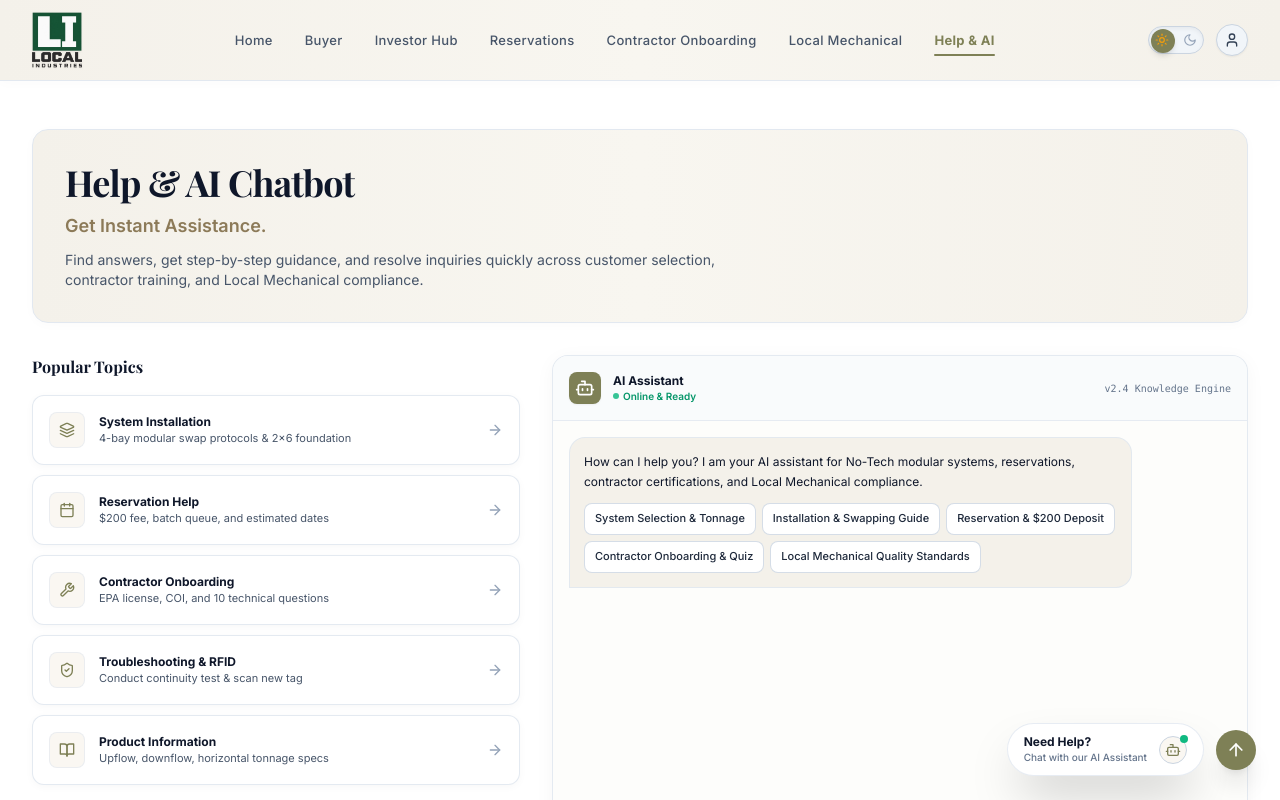
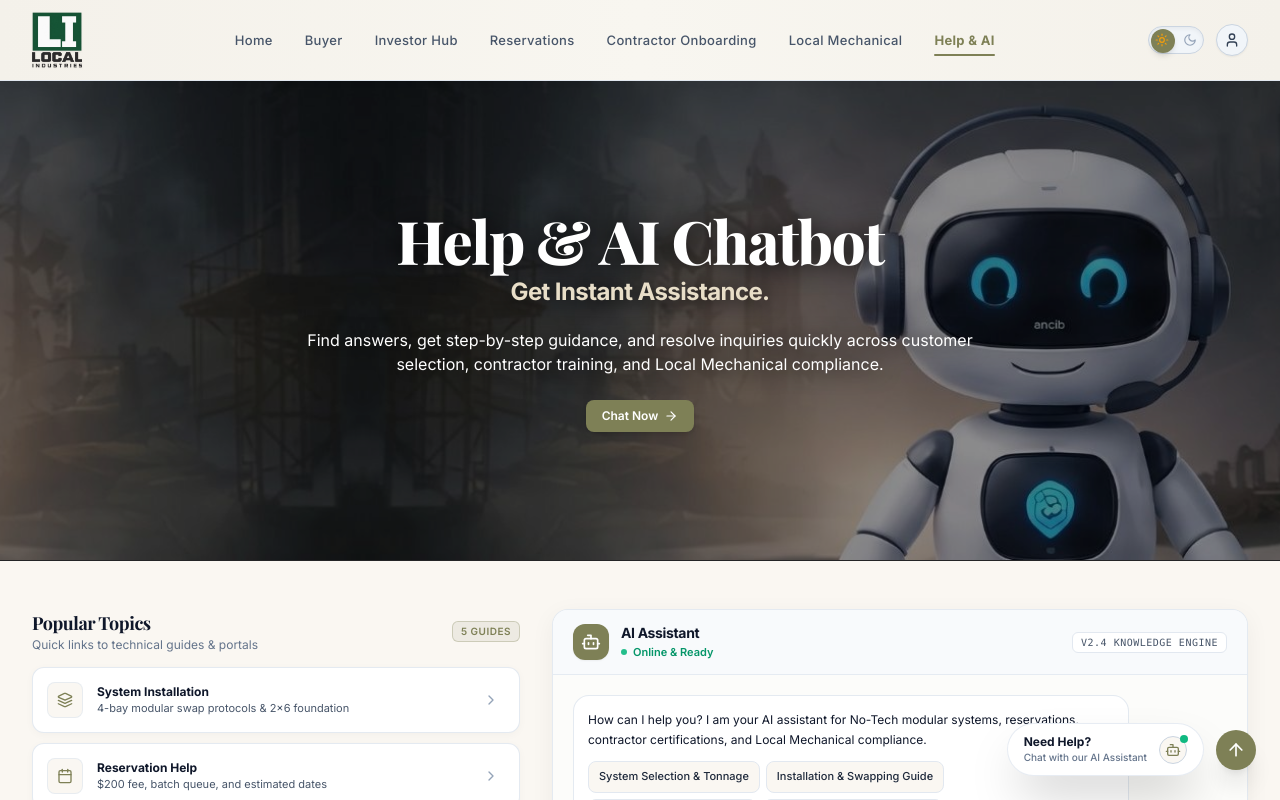
Before and after one commit to Chandan-rajbhar/HVAC-website, a React (Vite) app: page /help in a window 1280 px wide. Shown: the top 800 px of the page. Built offline with nearby package versions, Linux system fonts and the light colour scheme; a web font is replaced by a local one.

Commit message:
feat-update in Help & AI Chatbot  page

```diff
--- a/src/pages/HelpChatbotPage.jsx
+++ b/src/pages/HelpChatbotPage.jsx
@@ -2,8 +2,6 @@ import React, { useState } from 'react';
 import { Link } from 'react-router-dom';
 import {
   Bot,
-  MessageSquare,
-  HelpCircle,
   Wrench,
   Calendar,
   Layers,
@@ -11,10 +9,20 @@ import {
   Send,
   ArrowRight,
   BookOpen,
-  Sparkles,
-  PhoneCall
+  ChevronRight
 } from 'lucide-react';
 import { CHATBOT_KNOWLEDGE } from '../data/mockData';
+import {
+  Card,
+  CardHeader,
+  CardTitle,
+  CardDescription,
+  CardContent,
+  CardFooter
+} from '../components/ui/card';
+import { Badge } from '../components/ui/badge';
+import { Button } from '../components/ui/button';
+import { Input } from '../components/ui/input';
 
 export default function HelpChatbotPage() {
   const [messages, setMessages] = useState([
@@ -77,32 +85,78 @@ export default function HelpChatbotPage() {
   };
 
   return (
-    <div className="min-h-screen bg-white dark:bg-[#121315] text-slate-900 dark:text-slate-100 py-8 lg:py-12 transition-colors duration-200">
-      <div className="max-w-7xl mx-auto px-4 sm:px-6 lg:px-8 space-y-8">
+    <div className="min-h-screen bg-[#FAF7F2] dark:bg-[#121315] text-slate-900 dark:text-slate-100 transition-colors duration-200">
 
-        {/* ===================== HERO / BANNER ===================== */}
-        <div className="rounded-2xl bg-gradient-to-r from-[#F4F1EA] via-[#F8F6F0] to-[#F4F1EA] dark:from-[#1B1D20] dark:via-[#22252A] dark:to-[#1B1D20] border border-slate-200 dark:border-[#A4A77E]/30 p-6 sm:p-8 shadow-[0_2px_12px_rgba(0,0,0,0.02)] dark:shadow-xl relative overflow-hidden">
-          <div className="relative z-10">
-            <div className="max-w-2xl space-y-2.5">
-              <h1 className="text-2xl sm:text-4xl font-bold font-serif text-slate-900 dark:text-white tracking-tight">
+      {/* ===================== FULL-WIDTH CENTERED HERO SECTION WITH BACKGROUND IMAGE ===================== */}
+      <section className="relative w-full bg-[#0B0C0E] text-white overflow-hidden border-b border-white/10 h-[400px] sm:h-[440px] lg:h-[480px] flex items-center justify-center">
+        {/* Full-Width Panoramic Background Image */}
+        <div className="absolute inset-0 pointer-events-none">
+          <img
+            src="/images/help-robot-hero.jpg"
+            alt="3D AI Assistant Robot"
+            className="w-full h-full object-cover object-center"
+          />
+          {/* Clean uniform dark tint for crisp centered text readability */}
+          <div className="absolute inset-0 bg-black/45" />
+        </div>
+
+        {/* Centered Hero Content Container */}
+        <div className="relative z-10 max-w-[1480px] mx-auto px-4 sm:px-6 lg:px-8 py-12 sm:py-16 lg:py-20 w-full flex flex-col items-center text-center">
+          <div className="max-w-3xl mx-auto space-y-4 sm:space-y-5 flex flex-col items-center">
+            <div className="space-y-1.5">
+              <h1 className="text-3xl sm:text-5xl lg:text-6xl font-extrabold font-serif text-white tracking-tight leading-[1.12] drop-shadow-[0_2px_12px_rgba(0,0,0,0.8)]">
                 Help & AI Chatbot
               </h1>
-              <p className="text-base sm:text-lg text-[#8C7A58] dark:text-[#C2B59B] font-semibold">
+              <p className="text-lg sm:text-2xl font-bold text-[#E8DEC8] dark:text-[#C2B59B] tracking-tight drop-shadow-[0_2px_10px_rgba(0,0,0,0.85)]">
                 Get Instant Assistance.
               </p>
-              <p className="text-xs sm:text-sm text-slate-600 dark:text-slate-400 leading-relaxed">
+            </div>
+
+            <p className="text-sm sm:text-base text-white leading-relaxed max-w-2xl mx-auto drop-shadow-[0_2px_10px_rgba(0,0,0,0.9)]">
               Find answers, get step-by-step guidance, and resolve inquiries quickly across customer selection, contractor training, and Local Mechanical compliance.
             </p>
+
+            <div className="pt-1 flex flex-wrap items-center justify-center gap-2.5">
+              <button
+                type="button"
+                onClick={() => {
+                  const el = document.getElementById('chat-interface-area');
+                  if (el) el.scrollIntoView({ behavior: 'smooth' });
+                }}
+                className="inline-flex items-center gap-1.5 px-4 py-2 rounded-lg bg-[#7E8056] hover:bg-[#6e7049] active:scale-95 text-white font-semibold text-xs shadow-md transition-all cursor-pointer"
+              >
+                <span>Chat Now</span>
+                <ArrowRight className="w-3.5 h-3.5" />
+              </button>
             </div>
           </div>
         </div>
+      </section>
+
+      {/* Main Page Content Body */}
+      <div id="chat-interface-area" className="max-w-[1480px] mx-auto px-4 sm:px-6 lg:px-8 py-8 lg:py-12 space-y-8">
 
         {/* ===================== POPULAR TOPICS & INTERACTIVE CHAT ===================== */}
-        <div className="grid grid-cols-1 lg:grid-cols-12 gap-8 items-start">
+        <div className="grid grid-cols-1 lg:grid-cols-12 gap-6 lg:gap-8 items-start">
 
           {/* Left Column: Popular Topics */}
-          <div className="lg:col-span-5 space-y-4">
-            <h2 className="text-base font-bold font-serif text-slate-900 dark:text-white">Popular Topics</h2>
+          <div className="lg:col-span-5 space-y-3.5">
+            <div className="flex items-center justify-between">
+              <div>
+                <h2 className="text-lg font-bold font-serif text-slate-900 dark:text-white tracking-tight">
+                  Popular Topics
+                </h2>
+                <p className="text-xs text-slate-500 dark:text-slate-400">
+                  Quick links to technical guides & portals
+                </p>
+              </div>
+              <Badge
+                variant="outline"
+                className="border-[#7E8056]/30 bg-[#7E8056]/10 text-[#7E8056] dark:text-[#C2B59B] text-[10px] font-semibold"
+              >
+                5 Guides
+              </Badge>
+            </div>
 
             <div className="space-y-2.5">
               {[
@@ -114,21 +168,25 @@ export default function HelpChatbotPage() {
               ].map((topic, idx) => {
                 const Icon = topic.icon;
                 return (
-                  <Link
-                    key={idx}
-                    to={topic.route}
-                    className="p-4 rounded-xl bg-white dark:bg-[#181A1D] border border-slate-200/90 dark:border-white/[0.08] hover:border-[#7E8056]/60 dark:hover:border-[#A4A77E]/50 flex items-center gap-3.5 transition-all group shadow-[0_2px_8px_rgba(0,0,0,0.03)] hover:shadow-md"
-                  >
-                    <div className="w-9 h-9 rounded-lg bg-[#FAF7F2] dark:bg-white/[0.06] border border-slate-200/60 dark:border-white/5 text-[#7E8056] dark:text-[#A4A77E] flex items-center justify-center flex-shrink-0 group-hover:bg-[#7E8056] group-hover:text-white transition-colors">
+                  <Link key={idx} to={topic.route} className="block group">
+                    <Card className="p-3.5 rounded-xl bg-white dark:bg-[#181A1D] border-slate-200/90 dark:border-white/[0.08] hover:border-[#7E8056]/60 dark:hover:border-[#A4A77E]/50 shadow-[0_2px_8px_rgba(0,0,0,0.03)] hover:shadow-md transition-all">
+                      <div className="flex items-center gap-3.5">
+                        <div className="w-9 h-9 rounded-lg bg-[#FAF7F2] dark:bg-white/[0.06] border border-slate-200/70 dark:border-white/10 text-[#7E8056] dark:text-[#A4A77E] flex items-center justify-center flex-shrink-0 group-hover:bg-[#7E8056] group-hover:text-white group-hover:border-[#7E8056] transition-colors">
                           <Icon className="w-4 h-4" />
                         </div>
-                    <div className="flex-1">
-                      <h4 className="text-xs font-bold text-slate-900 dark:text-white group-hover:text-[#7E8056] dark:group-hover:text-[#A4A77E] transition-colors">
+                        <div className="flex-1 min-w-0">
+                          <h4 className="text-xs font-bold text-slate-900 dark:text-white group-hover:text-[#7E8056] dark:group-hover:text-[#C2B59B] transition-colors">
                             {topic.title}
                           </h4>
-                      <p className="text-[11px] text-slate-600 dark:text-slate-400 font-normal">{topic.desc}</p>
+                          <p className="text-[11px] text-slate-600 dark:text-slate-400 truncate">
+                            {topic.desc}
+                          </p>
                         </div>
-                    <ArrowRight className="w-4 h-4 text-slate-400 group-hover:text-[#7E8056] dark:group-hover:text-[#A4A77E] transition-colors" />
+                        <div className="w-7 h-7 rounded-lg flex items-center justify-center text-slate-400 group-hover:text-[#7E8056] dark:group-hover:text-[#C2B59B] group-hover:bg-[#7E8056]/10 transition-colors">
+                          <ChevronRight className="w-4 h-4" />
+                        </div>
+                      </div>
+                    </Card>
                   </Link>
                 );
               })}
@@ -137,27 +195,34 @@ export default function HelpChatbotPage() {
 
           {/* Right Column: Embedded Interactive AI Assistant Widget */}
           <div className="lg:col-span-7">
-            <div className="rounded-2xl bg-white dark:bg-[#181A1D] border border-slate-200/90 dark:border-white/[0.08] shadow-[0_4px_20px_rgba(0,0,0,0.04)] dark:shadow-2xl flex flex-col h-[520px] overflow-hidden">
+            <Card className="rounded-2xl bg-white dark:bg-[#181A1D] border-slate-200/90 dark:border-white/[0.08] shadow-[0_6px_24px_rgba(0,0,0,0.05)] dark:shadow-2xl flex flex-col h-[530px] overflow-hidden py-0 gap-0">
 
               {/* Header */}
-              <div className="p-4 bg-slate-50/80 dark:bg-[#1F2226] border-b border-slate-200/80 dark:border-white/[0.08] flex items-center justify-between">
+              <CardHeader className="px-5 py-3.5 bg-slate-50/90 dark:bg-[#1F2226] border-b border-slate-200/80 dark:border-white/[0.08] flex flex-row items-center justify-between space-y-0">
                 <div className="flex items-center gap-3">
-                  <div className="w-8 h-8 rounded-lg bg-[#7E8056] dark:bg-[#8F9267] text-white flex items-center justify-center font-bold shadow-sm">
+                  <div className="w-9 h-9 rounded-xl bg-[#7E8056] dark:bg-[#8F9267] text-white flex items-center justify-center shadow-sm">
                     <Bot className="w-5 h-5 text-white" />
                   </div>
                   <div>
-                    <h3 className="text-xs font-bold text-slate-900 dark:text-white">AI Assistant</h3>
-                    <span className="text-[10px] text-emerald-600 dark:text-emerald-400 font-semibold flex items-center gap-1">
-                      <span className="w-1.5 h-1.5 rounded-full bg-emerald-500 inline-block animate-pulse"></span>
+                    <CardTitle className="text-sm font-bold text-slate-900 dark:text-white leading-tight">
+                      AI Assistant
+                    </CardTitle>
+                    <CardDescription className="text-[11px] text-emerald-600 dark:text-emerald-400 font-semibold flex items-center gap-1.5 mt-0.5">
+                      <span className="w-1.5 h-1.5 rounded-full bg-emerald-500 inline-block animate-pulse" />
                       Online & Ready
-                    </span>
+                    </CardDescription>
                   </div>
                 </div>
-                <span className="text-[10px] text-slate-500 dark:text-slate-400 font-mono">v2.4 Knowledge Engine</span>
-              </div>
+                <Badge
+                  variant="secondary"
+                  className="bg-white dark:bg-black/40 border border-slate-200 dark:border-white/10 text-slate-600 dark:text-slate-300 text-[10px] font-mono font-medium"
+                >
+                  v2.4 Knowledge Engine
+                </Badge>
+              </CardHeader>
 
               {/* Chat Messages */}
-              <div className="flex-1 overflow-y-auto p-4 space-y-3 text-xs bg-[#FAF9F5]/40 dark:bg-transparent">
+              <CardContent className="flex-1 overflow-y-auto p-4 sm:p-5 space-y-3.5 text-xs bg-[#FAF9F5]/50 dark:bg-[#141619]">
                 {messages.map((m) => (
                   <div
                     key={m.id}
@@ -166,32 +231,38 @@ export default function HelpChatbotPage() {
                     <div
                       className={`max-w-[85%] rounded-2xl p-3.5 leading-relaxed ${
                         m.sender === 'user'
-                          ? 'bg-[#7E8056] text-white font-medium shadow-md rounded-br-none'
-                          : 'bg-[#F4F1EA] dark:bg-[#22252A] text-slate-900 dark:text-slate-100 border border-slate-200/90 dark:border-white/[0.08] shadow-xs rounded-bl-none'
+                          ? 'bg-[#7E8056] text-white font-medium shadow-sm rounded-br-sm'
+                          : 'bg-white dark:bg-[#202328] text-slate-900 dark:text-slate-100 border border-slate-200/90 dark:border-white/[0.08] shadow-xs rounded-bl-sm'
                       }`}
                     >
                       <p>{m.text}</p>
 
                       {m.targetRoute && (
-                        <Link
-                          to={m.targetRoute}
-                          className="mt-3 inline-flex items-center gap-1.5 px-3 py-1.5 rounded-lg bg-[#7E8056] hover:bg-[#6c6e49] text-white font-bold text-xs shadow-xs transition-colors"
+                        <Button
+                          asChild
+                          size="sm"
+                          className="mt-3 h-7 px-3 rounded-lg bg-[#7E8056] hover:bg-[#6c6e49] text-white font-semibold text-[11px] shadow-xs"
                         >
+                          <Link to={m.targetRoute}>
                             <span>{m.ctaText}</span>
-                          <ArrowRight className="w-3.5 h-3.5" />
+                            <ArrowRight className="w-3 h-3 ml-1.5" />
                           </Link>
+                        </Button>
                       )}
 
                       {m.options && (
                         <div className="mt-3 flex flex-wrap gap-1.5">
                           {m.options.map((opt, i) => (
-                            <button
+                            <Button
                               key={i}
+                              type="button"
+                              variant="outline"
+                              size="sm"
                               onClick={() => handleQuery(opt)}
-                              className="px-2.5 py-1.5 rounded-lg bg-white dark:bg-black/50 hover:bg-[#7E8056]/15 hover:border-[#7E8056] dark:hover:border-[#A4A77E] text-slate-800 dark:text-[#C2B59B] border border-slate-300/80 dark:border-white/15 text-[11px] font-medium transition-colors text-left shadow-2xs"
+                              className="h-auto py-1.5 px-2.5 rounded-lg bg-[#FAF7F2] dark:bg-black/40 hover:bg-[#7E8056]/15 hover:border-[#7E8056] dark:hover:border-[#A4A77E] text-slate-800 dark:text-[#C2B59B] border-slate-200 dark:border-white/15 text-[11px] font-medium text-left whitespace-normal"
                             >
                               {opt}
-                            </button>
+                            </Button>
                           ))}
                         </div>
                       )}
@@ -200,39 +271,42 @@ export default function HelpChatbotPage() {
                 ))}
 
                 {isTyping && (
-                  <div className="p-3 bg-[#F4F1EA] dark:bg-[#22252A] rounded-2xl max-w-[100px] flex gap-1.5 border border-slate-200/90 dark:border-white/[0.08]">
-                    <span className="w-2 h-2 rounded-full bg-[#7E8056] animate-bounce"></span>
-                    <span className="w-2 h-2 rounded-full bg-[#8C7A58] animate-bounce delay-150"></span>
-                    <span className="w-2 h-2 rounded-full bg-slate-400 animate-bounce delay-300"></span>
+                  <div className="p-3 bg-white dark:bg-[#202328] rounded-2xl max-w-[96px] flex gap-1.5 border border-slate-200/90 dark:border-white/[0.08] shadow-xs">
+                    <span className="w-2 h-2 rounded-full bg-[#7E8056] animate-bounce" />
+                    <span className="w-2 h-2 rounded-full bg-[#8C7A58] animate-bounce delay-150" />
+                    <span className="w-2 h-2 rounded-full bg-slate-400 animate-bounce delay-300" />
                   </div>
                 )}
-              </div>
+              </CardContent>
 
               {/* Single Clean Interactive Input Form */}
+              <CardFooter className="p-3.5 bg-slate-50/90 dark:bg-[#1F2226] border-t border-slate-200/80 dark:border-white/[0.08]">
                 <form
                   onSubmit={(e) => {
                     e.preventDefault();
                     handleQuery(inputText);
                   }}
-                className="p-3 bg-slate-50/90 dark:bg-[#1F2226] border-t border-slate-200/80 dark:border-white/[0.08] flex items-center gap-2"
+                  className="flex items-center gap-2 w-full"
                 >
-                <input
+                  <Input
                     type="text"
                     value={inputText}
                     onChange={(e) => setInputText(e.target.value)}
                     placeholder="Ask about tonnage, swaps, or reservations..."
-                  className="flex-1 bg-white dark:bg-black/50 border border-slate-300 dark:border-white/15 focus:border-[#7E8056] dark:focus:border-[#A4A77E] rounded-xl px-3.5 py-2.5 text-xs text-slate-900 dark:text-white placeholder:text-slate-400 outline-none shadow-2xs transition-colors"
+                    className="flex-1 h-9 bg-white dark:bg-black/50 border-slate-300 dark:border-white/15 focus-visible:ring-[#7E8056] dark:focus-visible:ring-[#A4A77E] rounded-lg px-3.5 text-xs text-slate-900 dark:text-white placeholder:text-slate-400"
                   />
-                <button
+                  <Button
                     type="submit"
+                    size="sm"
                     disabled={!inputText.trim()}
-                  className="p-2.5 rounded-xl bg-[#7E8056] hover:bg-[#6c6e49] dark:bg-[#A4A77E] dark:hover:bg-[#8F9267] dark:text-black text-white font-semibold shadow-xs disabled:opacity-40 transition-all active:scale-95"
+                    className="h-9 px-3.5 rounded-lg bg-[#7E8056] hover:bg-[#6c6e49] dark:bg-[#A4A77E] dark:hover:bg-[#8F9267] dark:text-black text-white font-semibold shadow-xs disabled:opacity-40"
                   >
-                  <Send className="w-4 h-4" />
-                </button>
+                    <Send className="w-3.5 h-3.5" />
+                  </Button>
                 </form>
+              </CardFooter>
 
-            </div>
+            </Card>
           </div>
 
         </div>
```
Also changed, not shown: public/images/help-robot-hero.jpg, 1 other file (tests, documents, lock files or other folders). Lines whose indentation alone changed are shown as unchanged.
